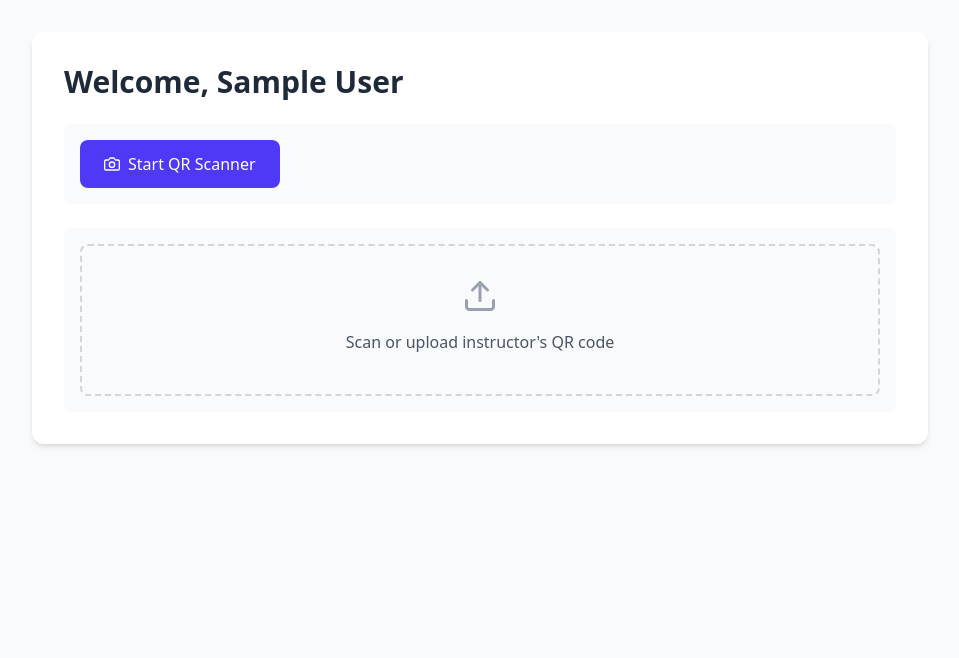
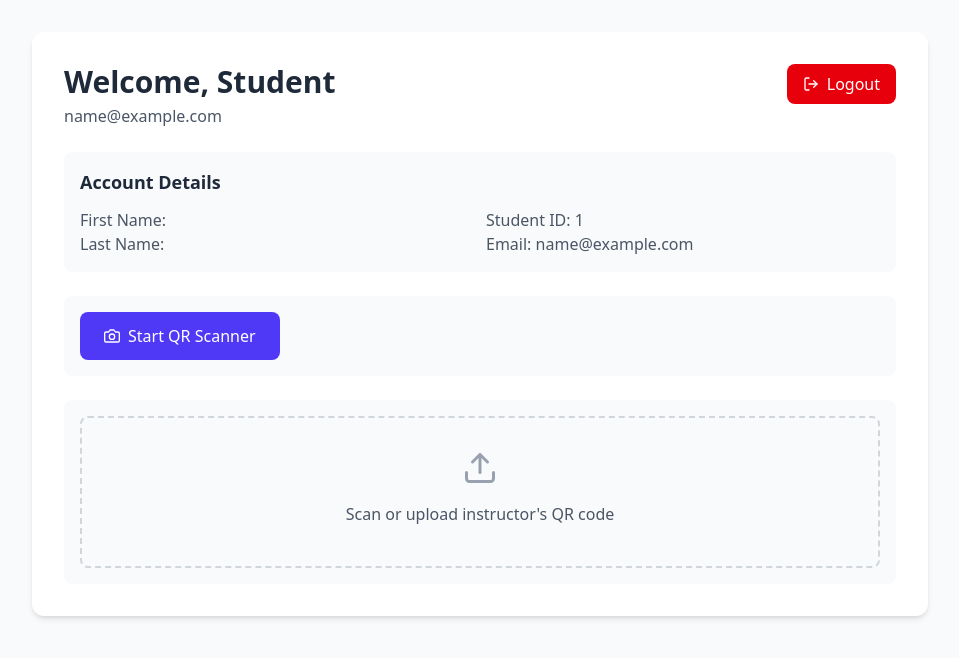
Before and after one commit to abfasb/AttendPro-AttendanceMonitoring, a React (Vite) app: page /my-account/student in a window 1280 px wide. Shown: the top 658 px of the page, without its empty margins (160-1119 px from the left). Built offline with nearby package versions, Linux system fonts and the light colour scheme; no server answers; sample sign-in values are in the browser's storage.

Commit message:
add protectedroutes

```diff
--- a/src/App.tsx
+++ b/src/App.tsx
@@ -4,8 +4,11 @@ import RegistrationPage from './pages/RegistrationPage'
 import LoginPage from './pages/LoginPage'
 import InstructorPage from './pages/Instructor/InstructorPage'
 import StudentPage from './pages/Student/StudentPage'
+import ProtectedRoute from './components/auth/ProtectedRoute'
 
 function App() {
+
+    const isAuthenticated = !!localStorage.getItem("user");
 
   return (
     <Router>
@@ -15,8 +18,11 @@ function App() {
         <Route path='/login' element={<LoginPage />}/>
 
 
-        <Route path='/my-account/instructor/' element={<InstructorPage />}/>
-        <Route path='/my-account/student' element={<StudentPage />}/>
+        <Route element={<ProtectedRoute isAuthenticated={isAuthenticated} />}>
+              <Route path='/my-account/instructor/' element={<InstructorPage />}/>
+              <Route path='/my-account/student' element={<StudentPage />}/>
+        </Route>
+
       </Routes>
     </Router>
   )
--- /dev/null
+++ b/src/components/auth/ProtectedRoute.tsx
@@ -0,0 +1,20 @@
+import React from "react";
+import { Navigate, Outlet } from "react-router-dom";
+
+interface ProtectedRouteProps {
+  isAuthenticated: boolean;
+  redirectPath?: string;
+}
+
+const ProtectedRoute: React.FC<ProtectedRouteProps> = ({
+  isAuthenticated,
+  redirectPath = "/login",
+}) => {
+  if (!isAuthenticated) {
+    return <Navigate to={redirectPath} replace />;
+  }
+
+  return <Outlet />;
+};
+
+export default ProtectedRoute;
--- a/src/components/ui/StudentPanel.tsx
+++ b/src/components/ui/StudentPanel.tsx
@@ -3,7 +3,10 @@ import { db } from "../../config/config";
 import { collection, addDoc, query, where, getDocs } from "firebase/firestore";
 import { useDropzone } from "react-dropzone";
 import jsQR from "jsqr";
-import { FiCamera, FiUpload, FiSave, FiXCircle, FiCheckCircle, FiInfo } from "react-icons/fi";
+import {
+  FiCamera, FiUpload, FiSave, FiXCircle,
+  FiCheckCircle, FiInfo, FiLogOut
+} from "react-icons/fi";
 
 interface Attendance {
   studentName: string;
@@ -23,16 +26,15 @@ const StudentPanel: React.FC = () => {
   const [isCameraVisible, setIsCameraVisible] = useState<boolean>(false);
   const [toastMessage, setToastMessage] = useState<string>("");
   const [filePreview, setFilePreview] = useState<string>("");
+  const [isCameraLoading, setIsCameraLoading] = useState<boolean>(false);
 
   const qrCollectionRef = collection(db, "attendances");
   const videoRef = useRef<HTMLVideoElement | null>(null);
   const canvasRef = useRef<HTMLCanvasElement | null>(null);
   const streamRef = useRef<MediaStream | null>(null);
 
-  // Get user data from localStorage
   const userData = JSON.parse(localStorage.getItem('user') || '{}');
 
-  // Auto-hide toast after 3 seconds
   useEffect(() => {
     const timer = setTimeout(() => {
       setToastMessage("");
@@ -40,22 +42,24 @@ const StudentPanel: React.FC = () => {
     return () => clearTimeout(timer);
   }, [toastMessage]);
 
+  const handleLogout = () => {
+    localStorage.removeItem('user');
+    window.location.href = '/login';
+  };
+
   const handleScan = (data: string | null) => {
     if (data) {
       try {
-        // Validate QR data format
         const qrData = JSON.parse(data);
         if (!qrData.id) throw new Error("Invalid QR code format");
 
-        if (data.length > 0) {
         setAttendance({
-            studentName: `${userData.displayName}`,
+          studentName: `${userData.FirstName} ${userData.LastName}`,
           qrData: data,
           createdAt: new Date().toISOString(),
         });
         setToastMessage("QR Code scanned successfully!");
         setError("");
-        }
       } catch (err) {
         setError("Invalid QR Code format - please scan a valid attendance code");
       }
@@ -119,41 +123,43 @@ const StudentPanel: React.FC = () => {
       }
 
       await addDoc(qrCollectionRef, {
-        studentName: userData.displayName,
+        studentName: `${userData.FirstName} ${userData.LastName}`,
         studentId: userData.uid,
         qrCodeId: qrCodeData.id,
-        createdAt: new Date().toISOString()
+        createdAt: new Date().toISOString(),
       });
 
       setSuccess("Attendance recorded successfully!");
       setToastMessage("Attendance saved to database!");
       setAttendance({ studentName: "", qrData: "", createdAt: "" });
-
     } catch (err) {
       console.error("Error saving attendance:", err);
       setError(err instanceof Error ? err.message : "Failed to save attendance data.");
     }
   };
 
-
   useEffect(() => {
     if (isCameraVisible && videoRef.current) {
-      navigator.mediaDevices.getUserMedia({ video: { facingMode: "environment" } })
+      setIsCameraLoading(true);
+      navigator.mediaDevices
+        .getUserMedia({ video: { facingMode: "environment" } })
         .then((stream) => {
           streamRef.current = stream;
           if (videoRef.current) {
             videoRef.current.srcObject = stream;
           }
+          setIsCameraLoading(false);
         })
         .catch((error) => {
           setError("Camera access denied. Please enable permissions.");
           console.error(error);
+          setIsCameraLoading(false);
         });
     }
 
     return () => {
       if (streamRef.current) {
-        streamRef.current.getTracks().forEach(track => track.stop());
+        streamRef.current.getTracks().forEach((track) => track.stop());
       }
     };
   }, [isCameraVisible]);
@@ -182,7 +188,6 @@ const StudentPanel: React.FC = () => {
     }
   }, [isCameraVisible]);
 
-
   return (
     <div className="min-h-screen bg-gray-50 p-4 md:p-8">
       <div className="max-w-4xl mx-auto">
@@ -196,12 +201,45 @@ const StudentPanel: React.FC = () => {
         )}
 
         <div className="bg-white rounded-xl shadow-md p-6 md:p-8">
-          <h1 className="text-2xl md:text-3xl font-bold text-gray-800 mb-6">
-            Welcome, {userData.displayName || 'Student'}
+          <div className="flex flex-col md:flex-row md:justify-between md:items-start mb-6">
+            <div className="mb-4 md:mb-0">
+              <h1 className="text-2xl md:text-3xl font-bold text-gray-800">
+                Welcome, {userData.FirstName || "Student"}
               </h1>
+              <p className="text-gray-600 mt-1">{userData.email}</p>
+            </div>
+            <button
+              onClick={handleLogout}
+              className="flex items-center bg-red-600 hover:bg-red-500 text-white px-4 py-2 rounded-lg transition-colors"
+            >
+              <FiLogOut className="mr-2" />
+              Logout
+            </button>
+          </div>
+
+          <div className="bg-gray-50 rounded-lg p-4 mb-6">
+            <h2 className="text-lg font-semibold text-gray-800 mb-3">Account Details</h2>
+            <div className="grid grid-cols-1 md:grid-cols-2 gap-3">
+              <div>
+                <p className="text-gray-600">
+                  <span className="font-medium">First Name:</span> {userData.FirstName}
+                </p>
+                <p className="text-gray-600">
+                  <span className="font-medium">Last Name:</span> {userData.LastName}
+                </p>
+              </div>
+              <div>
+                <p className="text-gray-600">
+                  <span className="font-medium">Student ID:</span> {userData.uid}
+                </p>
+                <p className="text-gray-600">
+                  <span className="font-medium">Email:</span> {userData.email}
+                </p>
+              </div>
+            </div>
+          </div>
 
           <div className="space-y-6">
-            {/* QR Scanner Section */}
             <div className="bg-gray-50 rounded-lg p-4">
               <button
                 onClick={() => setIsCameraVisible(!isCameraVisible)}
@@ -221,7 +259,12 @@ const StudentPanel: React.FC = () => {
               </button>
 
               {isCameraVisible && (
-                <div className="mt-4 aspect-video bg-black rounded-lg overflow-hidden">
+                <div className="mt-4 aspect-video bg-black rounded-lg overflow-hidden relative">
+                  {isCameraLoading && (
+                    <div className="absolute inset-0 flex items-center justify-center bg-black bg-opacity-50">
+                      <div className="animate-spin rounded-full h-12 w-12 border-b-2 border-white"></div>
+                    </div>
+                  )}
                   <video
                     ref={videoRef}
                     className="w-full h-full object-cover"
@@ -232,7 +275,6 @@ const StudentPanel: React.FC = () => {
               )}
             </div>
 
-            {/* QR Upload Section */}
             <div className="bg-gray-50 rounded-lg p-4">
               <div {...getRootProps()} className="cursor-pointer">
                 <input {...getInputProps()} />
@@ -245,7 +287,6 @@ const StudentPanel: React.FC = () => {
               </div>
             </div>
 
-            {/* Attendance Preview */}
             {attendance.qrData && (
               <div className="bg-green-50 rounded-lg p-4 border border-green-200">
                 <h3 className="text-lg font-semibold text-green-800 mb-2 flex items-center">
@@ -254,7 +295,7 @@ const StudentPanel: React.FC = () => {
                 </h3>
                 <div className="space-y-2">
                   <p className="text-gray-700">
-                    <span className="font-medium">Student Name:</span> {userData.displayName}
+                    <span className="font-medium">Student Name:</span> {`${userData.FirstName} ${userData.LastName}`}
                   </p>
                   <p className="text-gray-700">
                     <span className="font-medium">Scan Time:</span>{" "}
@@ -264,7 +305,6 @@ const StudentPanel: React.FC = () => {
               </div>
             )}
 
-            {/* Submission Section */}
             {attendance.qrData && (
               <div className="flex flex-col md:flex-row gap-4">
                 <button
@@ -277,7 +317,6 @@ const StudentPanel: React.FC = () => {
               </div>
             )}
 
-
             {error && (
               <div className="bg-red-50 text-red-700 p-4 rounded-lg border border-red-200 flex items-center">
                 <FiXCircle className="mr-2 flex-shrink-0" />
@@ -285,7 +324,6 @@ const StudentPanel: React.FC = () => {
               </div>
             )}
 
-          {/* Success Messages */}
             {success && (
               <div className="bg-green-50 text-green-700 p-4 rounded-lg border border-green-200 flex items-center">
                 <FiCheckCircle className="mr-2 flex-shrink-0" />
--- a/src/pages/LoginPage.tsx
+++ b/src/pages/LoginPage.tsx
@@ -35,7 +35,7 @@ const LoginPage: React.FC = () => {
       }));
 
       toast.success('Login successful with Google!', { position: "top-right", autoClose: 5000 });
-      navigate('/my-account/student', { state: { user: { uid: user.uid, displayName: user.displayName, email: user.email, photoURL: user.photoURL } } });
+      navigate('/my-account/student');
     } catch (error) {
       console.log('Something went wrong', error);
       toast.error('Google login failed. Please try again.', { position: "top-right", autoClose: 5000 });
@@ -91,7 +91,7 @@ const LoginPage: React.FC = () => {
           photoURL: 'https://humanrightsrilanka.org/wp-content/uploads/2019/04/iStock-476085198.jpg',
         }));
         toast.success('Login successful!', { position: "top-right", autoClose: 5000 });
-        navigate('/my-account/student', { state: { user: userData } });
+        navigate('/my-account/student');
         return true;
       } else {
         setLoginError('Incorrect password');
```
Lines whose indentation alone changed are shown as unchanged.
